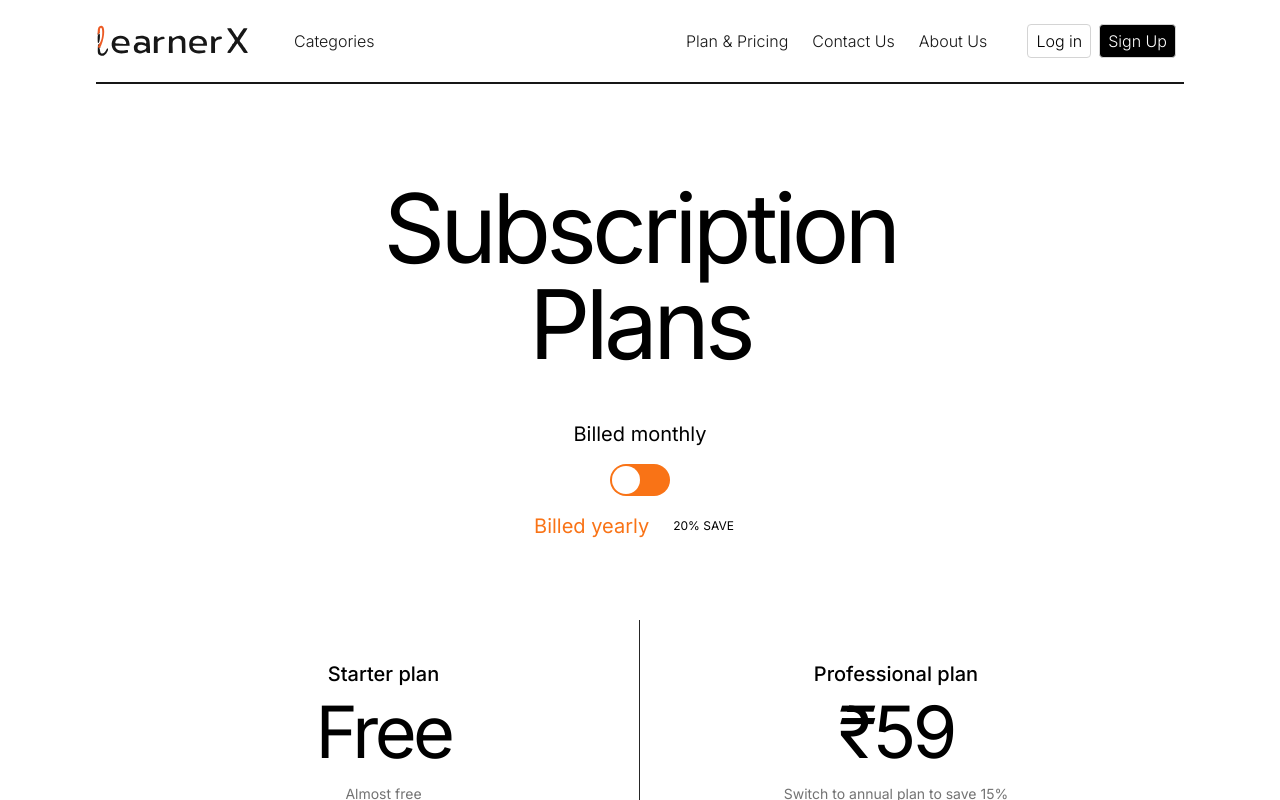
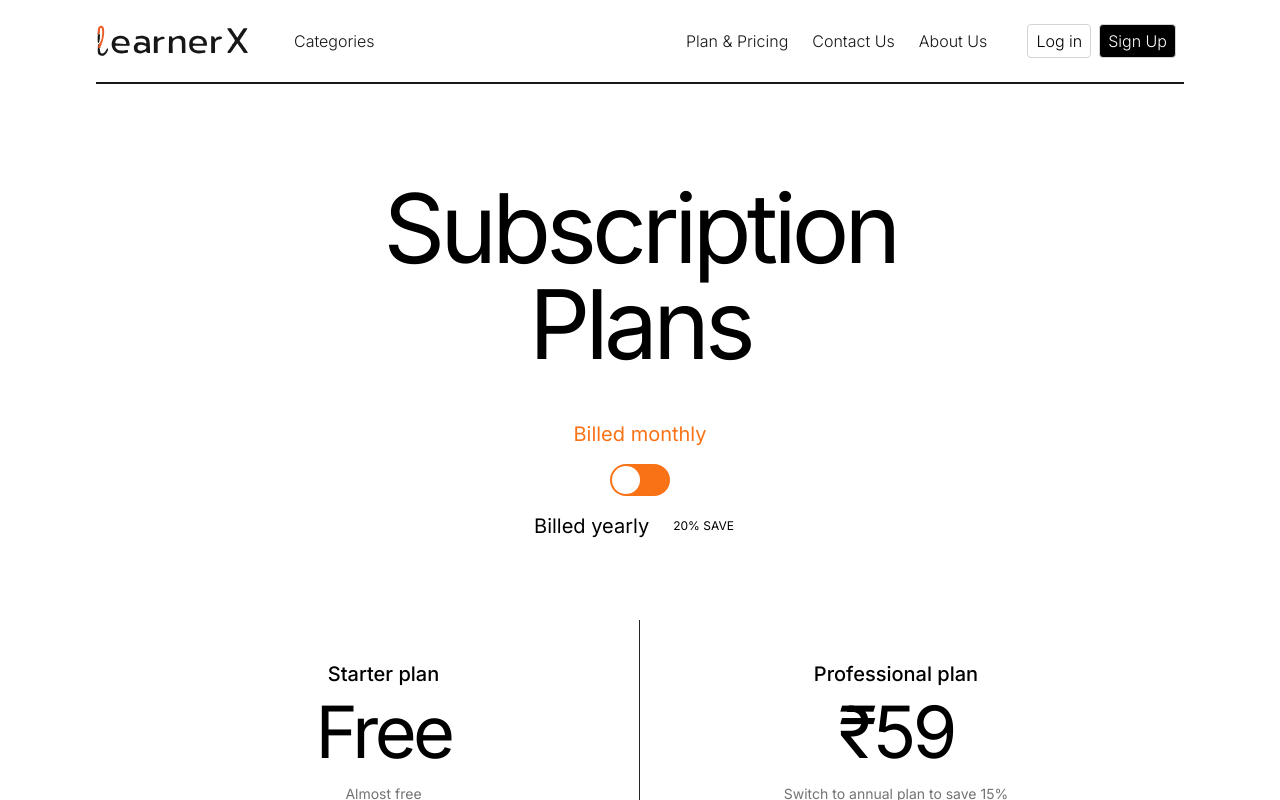
Before and after one commit to manrajchauhan/learnerX, a Next.js app: page /plan in a window 1280 px wide. Shown: the top 800 px of the page. Built offline with nearby package versions, Linux system fonts and the light colour scheme.

Commit message:
new Changes plan

```diff
--- a/app/plan/page.tsx
+++ b/app/plan/page.tsx
@@ -17,7 +17,7 @@ export default function Page() {
             Subscription Plans
           </h1>
           <div className="flex flex-col xs:flex-row mb-10 items-center justify-center">
-            <span className={`text-xl ${toggle ? 'text-orange-500' : 'text-black'}`}>
+            <span className={`text-xl ${toggle ? 'text-black' : 'text-orange-500'}`}>
               Billed monthly
             </span>
             <div className="inline-flex p-0.5 my-4 xs:my-0 xs:mx-4 lg:mx-8 bg-orange-500 rounded-full">
@@ -31,7 +31,7 @@ export default function Page() {
               ></button>
             </div>
             <div className="inline-flex items-center">
-              <span className={`inline-block mr-3 text-xl ${toggle ? 'text-black' : 'text-orange-500'}`}>
+              <span className={`inline-block mr-3 text-xl ${toggle ? 'text-orange-500' : 'text-black'}`}>
                 Billed yearly
               </span>
               <span className="inline-block py-1.5 px-3 text-xs text-black border-1.5 border-white rounded-full">
```
